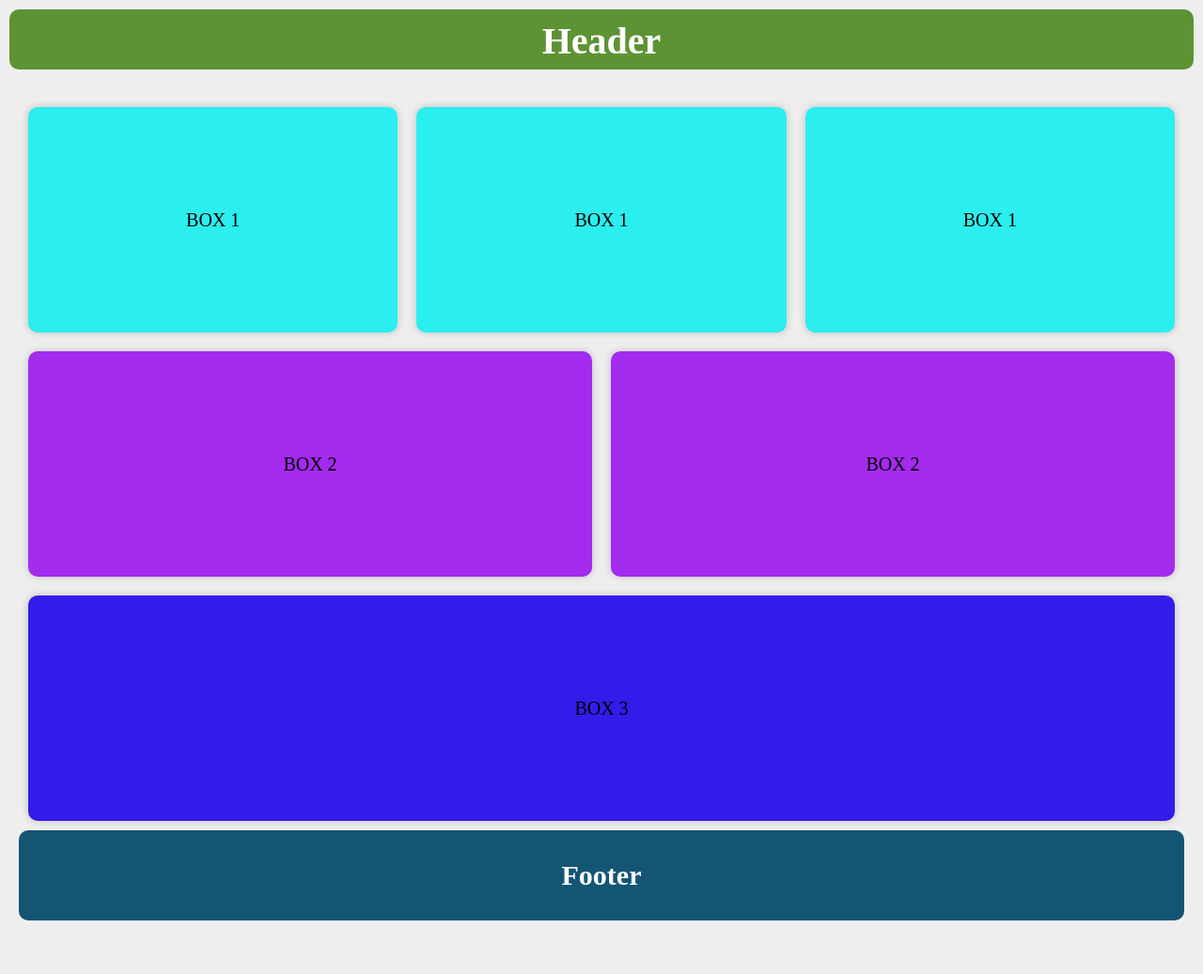
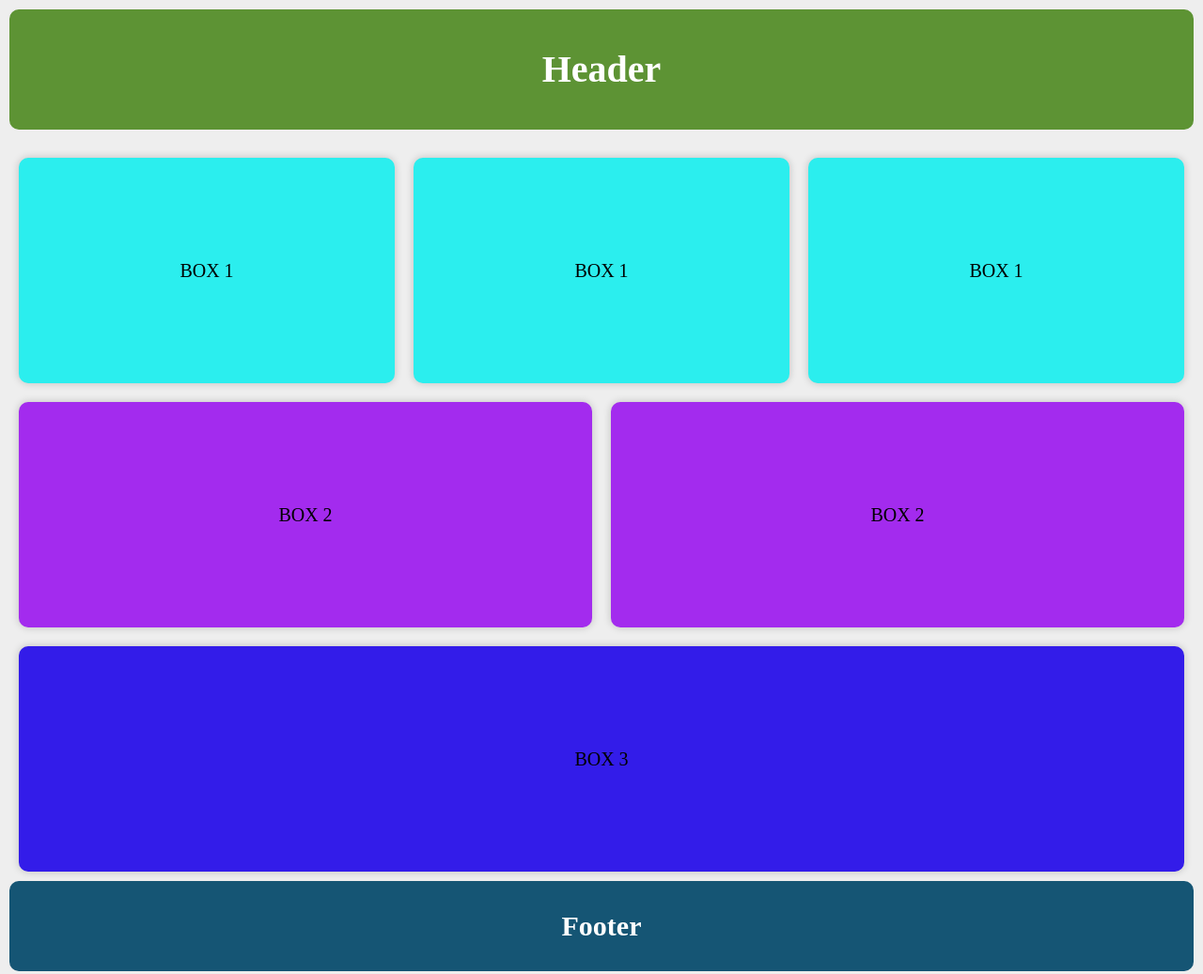
Before and after one commit to jelsonjay/flexbox-layout, a plain HTML site: page index.html in a window 1280 px wide. Shown: the whole page at 94% size. Before the commit the page ends 1000 px from the top, so only its background shows below. Drawn offline with Linux system fonts and the light colour scheme.

Commit message:
update styles

```diff
--- a/css/styles.css
+++ b/css/styles.css
@@ -26,9 +26,11 @@ body {
 	display: flex;
 	flex-flow: row wrap;
 	text-align: center;
+	width: 100%;
+	max-width: 1400px;
+	margin: 0 auto;
 }
 .container > * {
-	padding: 0.625rem;
 	margin: 0.625rem;
 	flex: 1 100%;
 	border-radius: var(--radius);
@@ -37,11 +39,10 @@ body {
 header {
 	background-color: var(--header);
 	color: var(--clr-white);
-	height: 4rem;
+	line-height: 8rem;
 }
 /*------ROW-----*/
 .row {
-	width: 100%;
 	display: flex;
 	justify-content: center;
 	flex-wrap: wrap;
```
